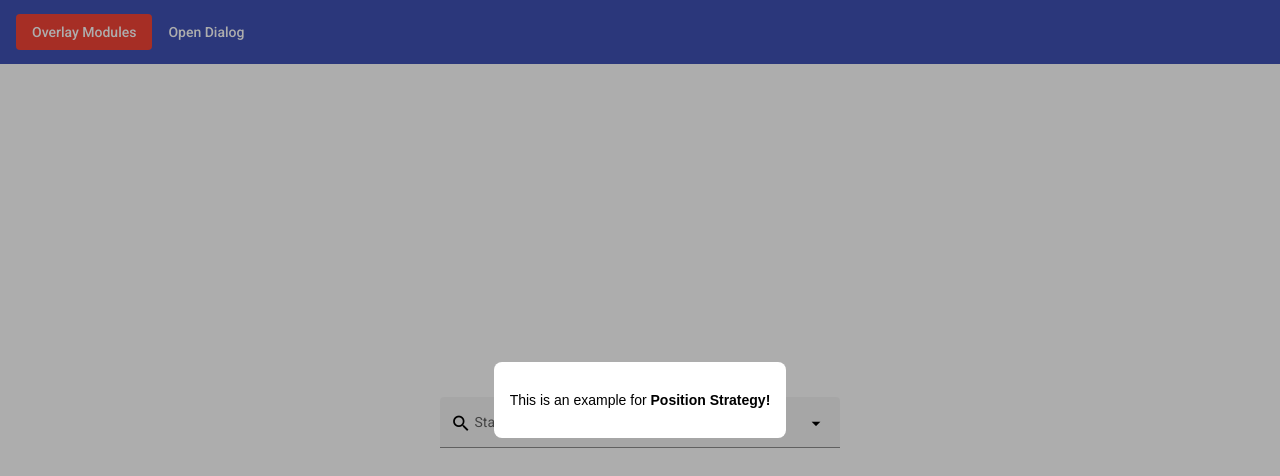
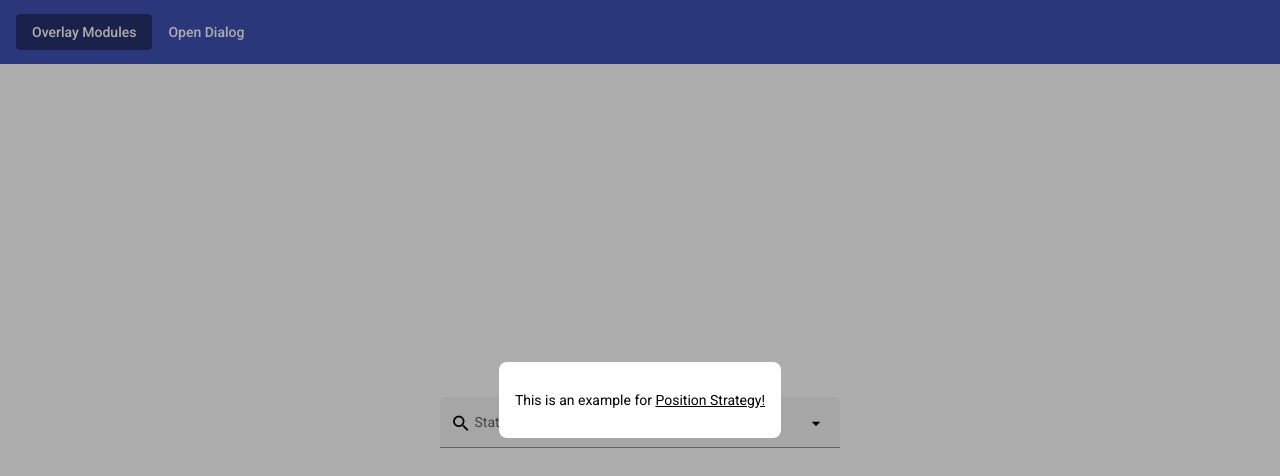
Before and after one commit to diosvo/angular-cdk-practice, an Angular app: page / in a window 1280 px wide. Both pictures are taken after a click on the button "Open Dialog". Shown: the top 476 px of the page. Built offline with nearby package versions, Linux system fonts and the light colour scheme.

Commit message:
Update UI

```diff
--- a/src/app/cdk-overlay/create-dialog/create-dialog.component.html
+++ b/src/app/cdk-overlay/create-dialog/create-dialog.component.html
@@ -1 +1 @@
-<p>This is an example for <b>Position Strategy!</b></p>
+<p>This is an example for <u>Position Strategy!</u></p>
--- a/src/app/toolbar/toolbar.component.scss
+++ b/src/app/toolbar/toolbar.component.scss
@@ -1,3 +1,3 @@
 .router-active {
-  background:  #F44336;
+  background-color: rgba(0,0,0,.4);
 }
--- a/src/styles.scss
+++ b/src/styles.scss
@@ -6,7 +6,7 @@ body {
 body {
   margin     : 0;
   font-size  : 14px;
-  font-family: sans-serif;
+  font-family: 'Roboto',sans-serif;
 }
 
 .active {
```
